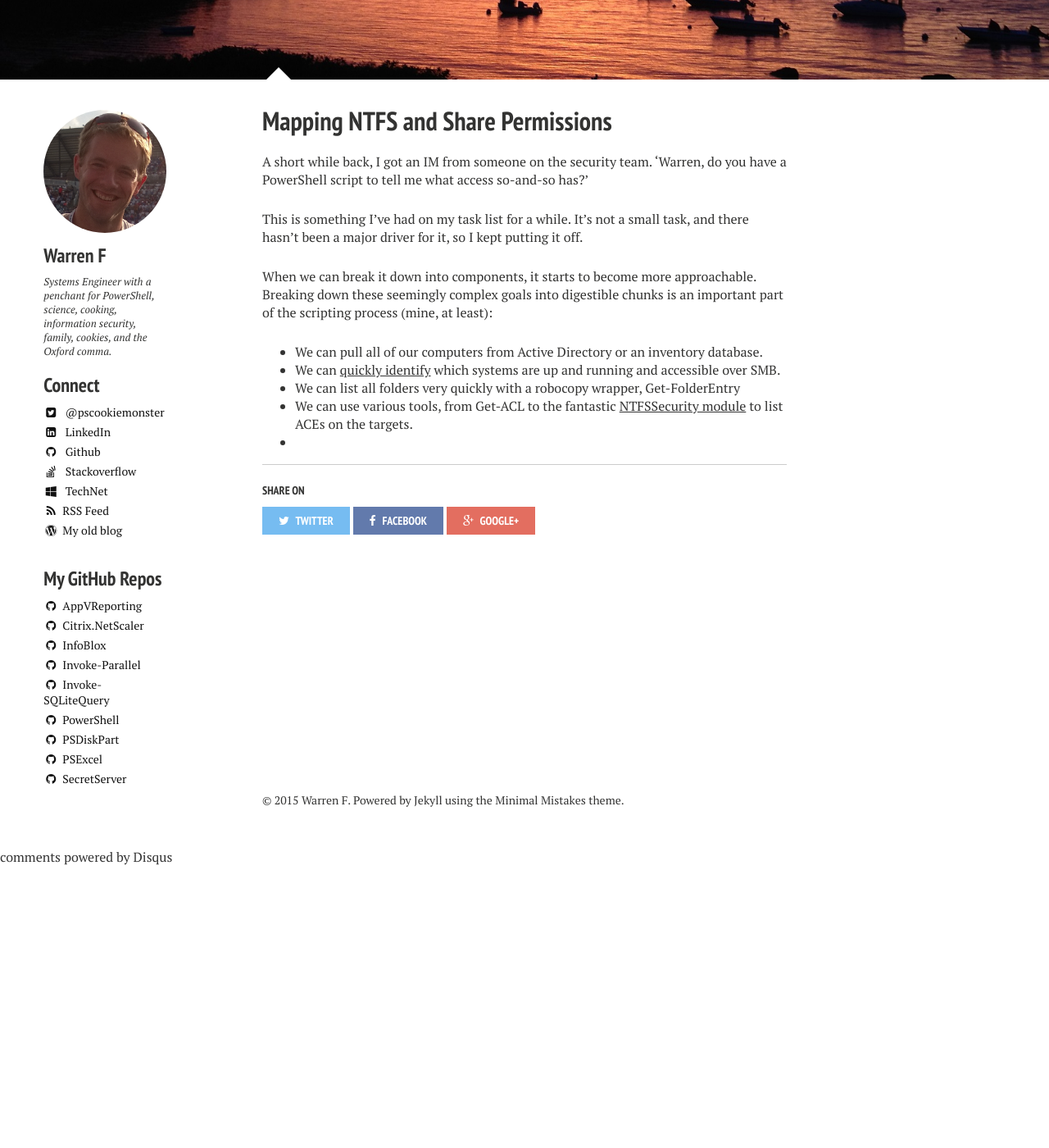
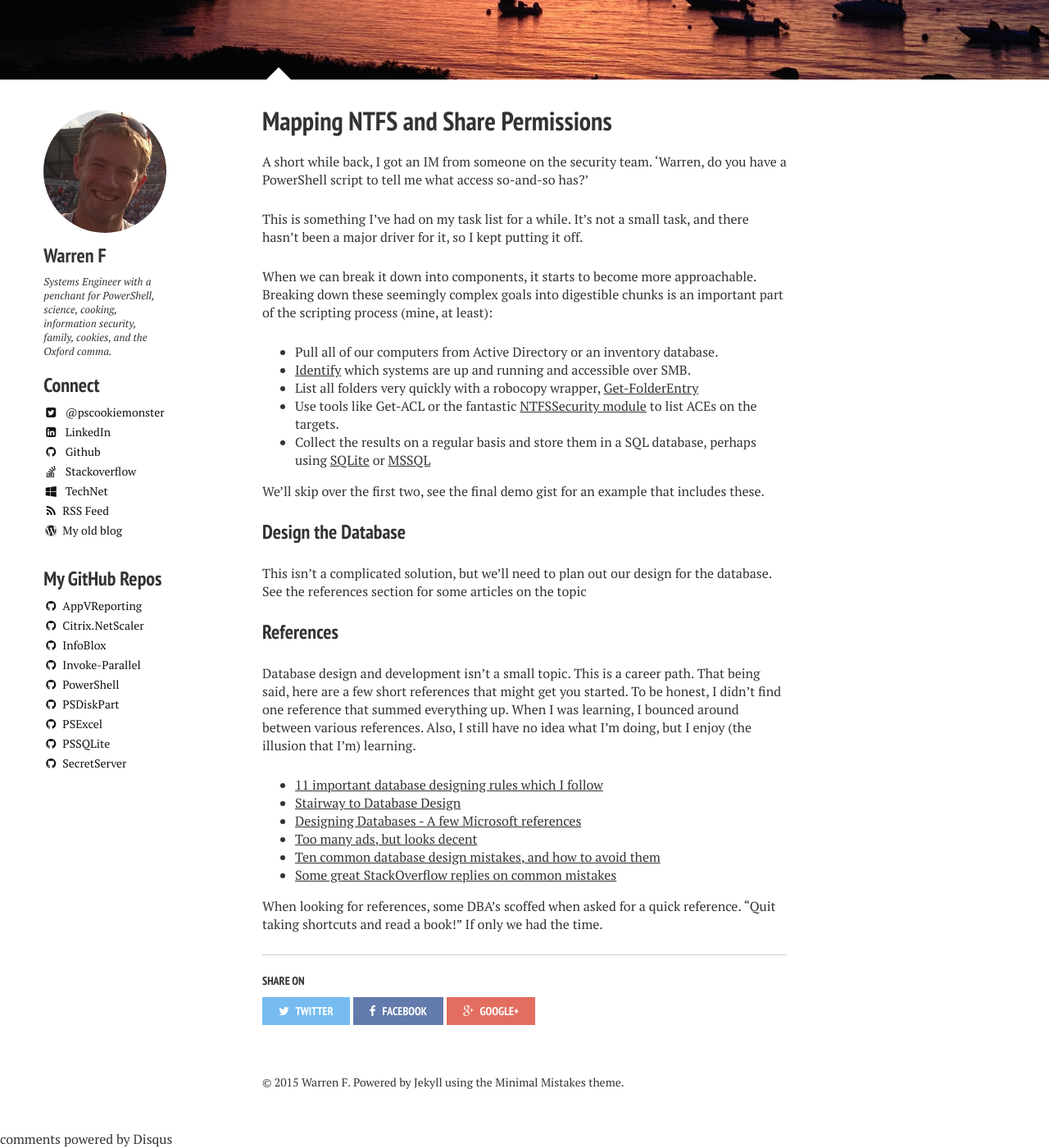
Before and after one commit to RamblingCookieMonster/RamblingCookieMonster.github.io, a Jekyll site: the page built from Drafts/2015-04-04-Folder-Access-Audit.md, in a window 1280 px wide and 1400 px high, scrolled down 264 px. Shown: the whole window at 82% size. Built offline with Jekyll 4.4.1, drawn with Linux system fonts in a browser that asks for light colours; nearby versions of some CDN libraries; comment, search, counter and statistics services are not loaded; before the commit the page ends 1320 px from its top, so only the background shows below that; some of the changed text lies outside the part shown.

Commit message:
update github sqlite link in author bar

```diff
--- a/Drafts/2015-04-04-Folder-Access-Audit.md
+++ b/Drafts/2015-04-04-Folder-Access-Audit.md
@@ -18,8 +18,29 @@ This is something I've had on my task list for a while. It's not a small task, a
 
 When we can break it down into components, it starts to become more approachable. Breaking down these seemingly complex goals into digestible chunks is an important part of the scripting process (mine, at least):
 
-* We can pull all of our computers from Active Directory or an inventory database.
-* We can [quickly identify](http://ramblingcookiemonster.github.io/Invoke-Ping/) which systems are up and running and accessible over SMB.
-* We can list all folders very quickly with a robocopy wrapper, Get-FolderEntry
-* We can use various tools, from Get-ACL to the fantastic [NTFSSecurity module](https://gallery.technet.microsoft.com/scriptcenter/1abd77a5-9c0b-4a2b-acef-90dbb2b84e85) to list ACEs on the targets.
-*
+* Pull all of our computers from Active Directory or an inventory database.
+* [Identify](http://ramblingcookiemonster.github.io/Invoke-Ping/) which systems are up and running and accessible over SMB.
+* List all folders very quickly with a robocopy wrapper, [Get-FolderEntry](https://gallery.technet.microsoft.com/scriptcenter/Get-FolderEntry-List-all-bce0ff43)
+* Use tools like Get-ACL or the fantastic [NTFSSecurity module](https://gallery.technet.microsoft.com/scriptcenter/1abd77a5-9c0b-4a2b-acef-90dbb2b84e85) to list ACEs on the targets.
+* Collect the results on a regular basis and store them in a SQL database, perhaps using [SQLite](http://ramblingcookiemonster.github.io/SQLite-and-PowerShell/) or [MSSQL](https://github.com/RamblingCookieMonster/PowerShell/blob/master/Invoke-Sqlcmd2.ps1)
+
+We'll skip over the first two, see the final demo gist for an example that includes these.
+
+### Design the Database
+
+This isn't a complicated solution, but we'll need to plan out our design for the database. See the references section for some articles on the topic
+
+
+
+### References
+
+Database design and development isn't a small topic. This is a career path. That being said, here are a few short references that might get you started. To be honest, I didn't find one reference that summed everything up. When I was learning, I bounced around between various references. Also, I still have no idea what I'm doing, but I enjoy (the illusion that I'm) learning.
+
+* [11 important database designing rules which I follow](http://www.codeproject.com/Articles/359654/important-database-designing-rules-which-I-fo)
+* [Stairway to Database Design](http://www.sqlservercentral.com/stairway/72400/)
+* [Designing Databases - A few Microsoft references](https://technet.microsoft.com/en-us/library/ms187099%28v=sql.105%29.aspx)
+* [Too many ads, but looks decent](http://en.tekstenuitleg.net/articles/software/database-design-tutorial/intro.html)
+* [Ten common database design mistakes, and how to avoid them](https://www.simple-talk.com/sql/database-administration/ten-common-database-design-mistakes/)
+* [Some great StackOverflow replies on common mistakes](http://stackoverflow.com/questions/621884/database-development-mistakes-made-by-application-developers?rq=1)
+
+When looking for references, some DBA's scoffed when asked for a quick reference. "Quit taking shortcuts and read a book!"  If only we had the time.
--- a/_config.yml
+++ b/_config.yml
@@ -45,10 +45,10 @@ owner:
           "Citrix.NetScaler",
           "InfoBlox",
           "Invoke-Parallel",
-          "Invoke-SQLiteQuery",
           "PowerShell",
           "PSDiskPart",
           "PSExcel",
+          "PSSQLite",
           "SecretServer"]
   githubfavorites: [
           "Invoke-IR/PowerForensics",
```
